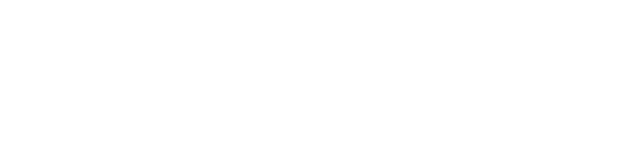
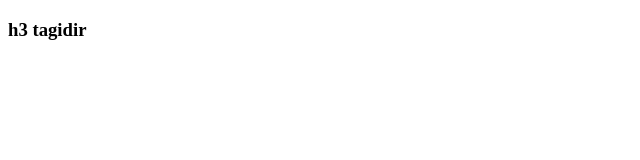
Before and after one commit to yilmazertas/CSS-Folder, a plain HTML site: page 3-CSS HOW TO İNSERT/İNTERNAL/index.html in a window 1280 px wide. Shown: the whole page, without its empty margins (0-640 px from the left). Drawn offline with Linux system fonts and the light colour scheme.

Commit message:
CSS KLASÖR E

```diff
--- a/3-CSS HOW TO İNSERT/İNTERNAL/index.html
+++ b/3-CSS HOW TO İNSERT/İNTERNAL/index.html
@@ -15,6 +15,6 @@
     </style>
 </head>
 <body>
-
+    <h3>h3 tagidir</h3>
 </body>
 </html>
```
